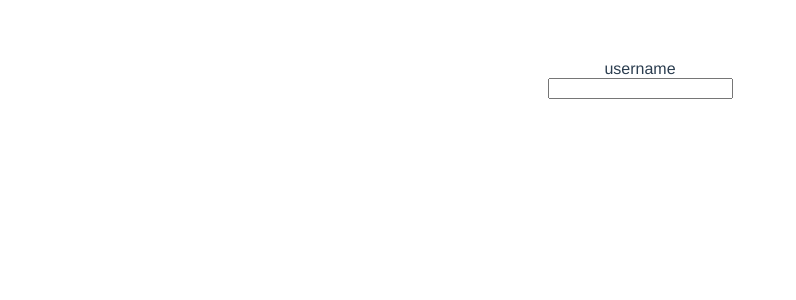
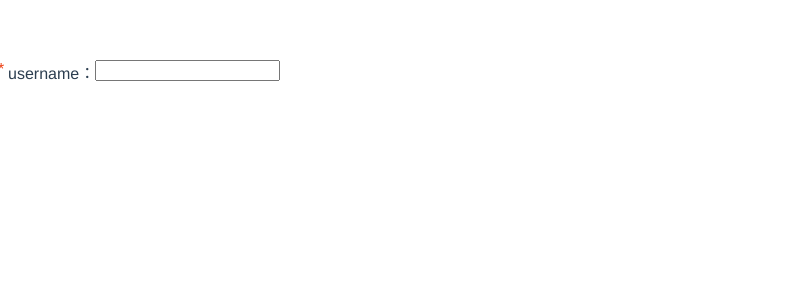
Before and after one commit to smile1015/iview-vue2, a Vue app: page / in a window 1280 px wide. Shown: the top 300 px of the page, without its empty margins (0-796 px from the left). Built offline with nearby package versions, Linux system fonts and the light colour scheme.

Commit message:
feat: iForm组件中增加校验方法和重置表单方法

```diff
--- a/src/App.vue
+++ b/src/App.vue
@@ -2,7 +2,7 @@
   <div id="app">
     <i-form :model="model" :rules="rules">
       <i-form-item label="username" prop="username">
-        <i-input></i-input>
+        <i-input ></i-input>
       </i-form-item>
     </i-form>
   </div>
@@ -27,7 +27,7 @@ export default {
       },
       rules: {
         username: [
-          { type: 'string', required: true, trigger: 'blur' }
+          { type: 'string', required: true, message: '用户名必填', trigger: 'blur' }
         ]
       }
     }
--- a/src/components/i-form/i-form-item.vue
+++ b/src/components/i-form/i-form-item.vue
@@ -1,12 +1,15 @@
 <template>
     <div class="i-form-item">
-
-        <label v-if='label'>{{ label }}</label>
+        <label v-if='label' :class="{ 'i-form-item-label-required': isRequired }">
+            {{ `${label}：` }}
+        </label>
         <div>
-            <slot></slot>
-        </div>
-        <div>
-            {{  validateMessage }}
+            <div>
+                <slot></slot>
+            </div>
+            <div v-if="validateState === 'error'" class="i-form-item-message">
+                {{ validateMessage }}
+            </div>
         </div>
     </div>
 </template>
@@ -32,12 +35,14 @@ export default {
     data() {
         return {
             validateState: '',  // 校验状态
-            validateMessage: ''  // 校验不通过时的提示信息
+            validateMessage: '',  // 校验不通过时的提示信息
+            isRequired: false, // 选项是否必填
+            initialValue: ''
         }
     },
     computed: {
         // 从form 的model中动态得到当前表单组件的数据
-        field() {
+        fieldValue() {
             return this.form.model[this.prop];
         }
     },
@@ -84,13 +89,25 @@ export default {
             this.validate('blur')
         },
         setRules() {
+            // 如果当前校验规则中有必填项，则标记出来
+            let rules = this.getRules()
+            console.log(rules)
+            this.isRequired = rules.some(rule => rule.required)
+
             this.$on('on-form-blur', this.onFieldBlur);
             this.$on('on-form-change', this.onFieldChange);
+        },
+        // 重置数据
+        resetField () {
+            this.validateState = '';
+            this.validateMessage = '';
+            this.form.model[this.prop] = this.initialValue
         }
     },
     mounted() {
         if (this.prop) {
             this.dispatch('iForm', 'on-form-item-add', this);
+            this.initialValue = this.fieldValue // 设置初始值，以便在重置时恢复默认值
             this.setRules()
         }
     },
@@ -101,3 +118,27 @@ export default {
     }
 }
 </script>
+
+<style scoped>
+
+.i-form-item {
+    display: flex;
+}
+
+.i-form-item .i-form-item-label-required {
+    position: relative;
+}
+
+.i-form-item .i-form-item-label-required::before {
+    content: "*";
+    position: absolute;
+    top: 0;
+    left: -10px;
+    color: #ed4014;
+}
+
+.i-form-item .i-form-item-message {
+    color: #ed4014;
+    text-align: left;
+}
+</style>
--- a/src/components/i-form/i-form.vue
+++ b/src/components/i-form/i-form.vue
@@ -8,8 +8,10 @@
 
 export default {
     name: 'iForm',
-    provide: {
-        form: this
+    provide() {
+        return {
+            form: this
+        }
     },
     props: {
         model: {
@@ -26,6 +28,37 @@ export default {
             fields: []
         }
     },
+    methods: {
+        // 校验全部数据
+        validate(callback) {
+            return new Promise(resolve => {
+                let valid = true
+                let count = 0
+
+                this.fields.forEach(field => {
+                    field.validate('', errors => {
+                        if (errors) {
+                            valid = false
+                        }
+                        if (++count === this.fields.length) {
+                            // 全部完成
+                            resolve(valid)
+
+                            if (typeof callback === 'function') {
+                                callback(valid)
+                            }
+                        }
+                    })
+                })
+            })
+        },
+        // 重置全部数据
+        reset() {
+            this.fields.forEach(field => {
+                field.reset()
+            })
+        }
+    },
     created() {
         this.$on('on-form-item-add', field => {
             this.fields.push(field);
--- a/src/components/i-input/i-input.vue
+++ b/src/components/i-input/i-input.vue
@@ -34,7 +34,7 @@ export default {
             this.dispatch('iFromItem', 'on-form-change', value)
         },
         handleBlur() {
-            this.dispatch('iFromItem', 'on-form-blur', this.currentValue)
+            this.dispatch('iFormItem', 'on-form-blur', this.currentValue)
         }
     }
 }
```
